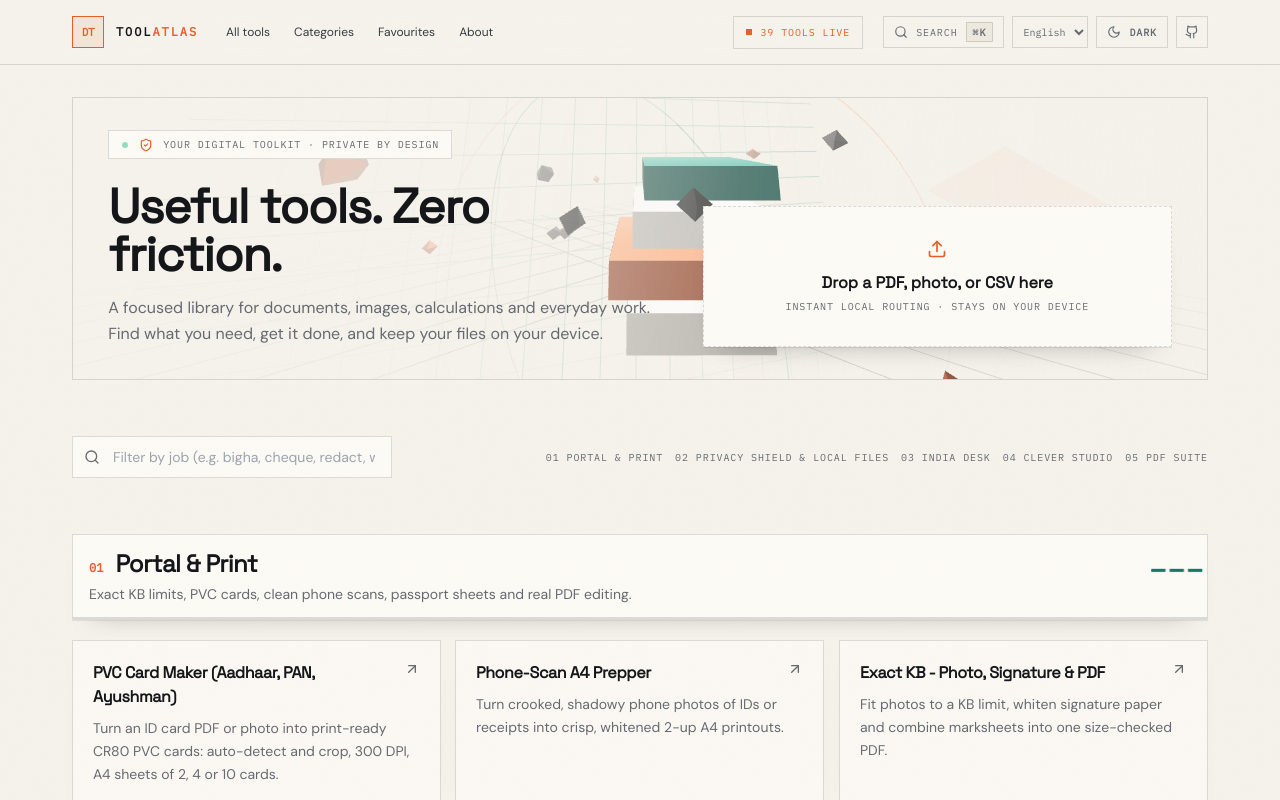
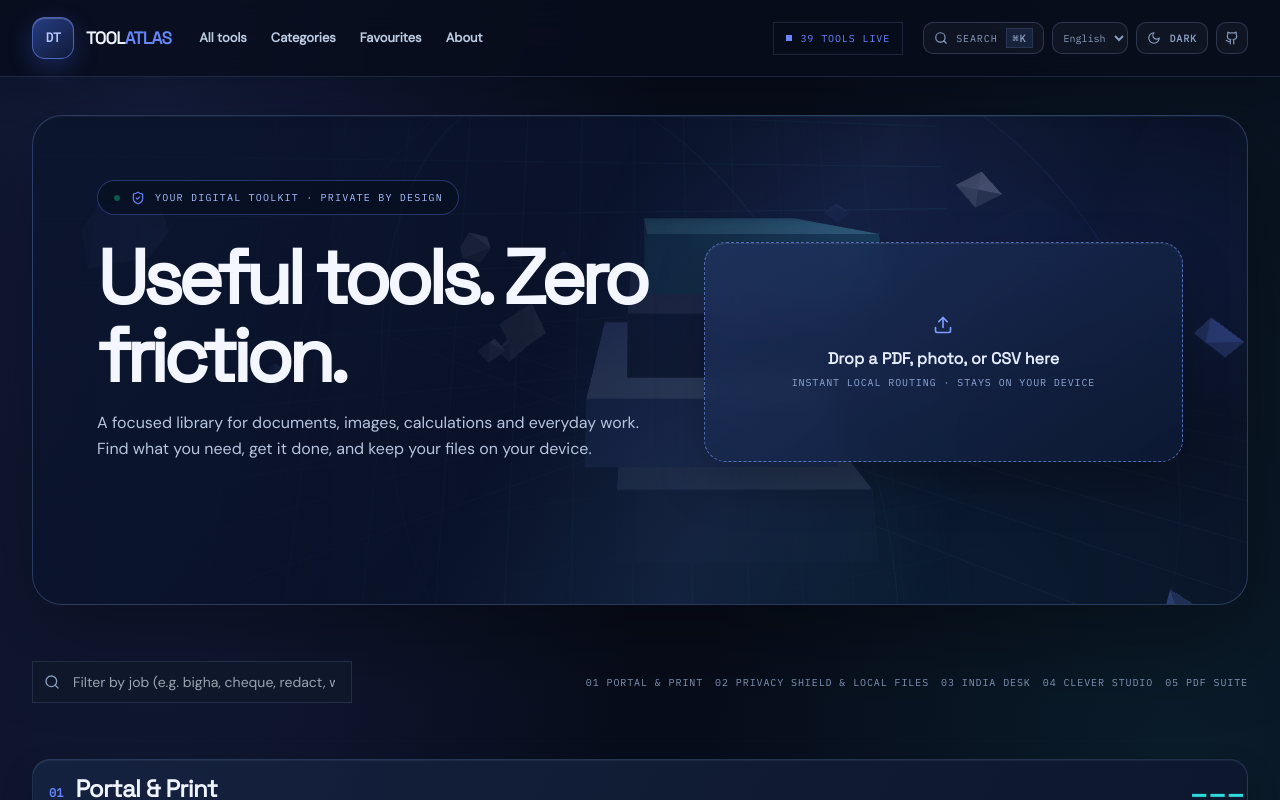
Before and after one commit to deepbat/toolatlas, a React (Vite) app: page / in a window 1280 px wide. Shown: the top 800 px of the page. Built offline with nearby package versions, Linux system fonts and the light colour scheme.

Commit message:
Apply complete ToolAtlas midnight visual redesign

```diff
--- a/src/index.css
+++ b/src/index.css
@@ -912,3 +912,178 @@ input[type=color] {min-height:46px;padding:4px}button {touch-action:manipulation
     transform: none !important;
   }
 }
+
+
+/* ================================================================
+   TOOLATLAS REDESIGN — Midnight / electric blue visual system
+   ================================================================ */
+:root {
+  --bg: 8 13 27;
+  --surface: 15 23 43;
+  --raised: 23 34 59;
+  --line: 115 139 180;
+  --line-a: .2;
+  --fg: 239 245 255;
+  --soft: 190 205 228;
+  --muted: 137 157 190;
+  --accent: 104 135 255;
+  --accent-2: 48 218 218;
+  --accent-soft: 24 35 72;
+  --on-accent: 255 255 255;
+}
+.dark {
+  --bg: 7 11 24;
+  --surface: 14 21 40;
+  --raised: 23 33 58;
+  --line: 122 149 195;
+  --line-a: .2;
+  --fg: 240 246 255;
+  --soft: 190 207 233;
+  --muted: 132 153 190;
+  --accent: 116 145 255;
+  --accent-2: 53 220 220;
+  --accent-soft: 24 35 72;
+  --on-accent: 255 255 255;
+}
+html { background: #080d1b; }
+body {
+  background:
+    radial-gradient(ellipse at 12% 0%, rgba(73,99,210,.19), transparent 32rem),
+    radial-gradient(ellipse at 92% 22%, rgba(31,174,190,.10), transparent 30rem),
+    #080d1b;
+  color: #eff5ff;
+}
+body::before {
+  content: "";
+  position: fixed;
+  inset: 0;
+  z-index: -1;
+  pointer-events: none;
+  opacity: .22;
+  background-image: linear-gradient(rgba(136,160,210,.06) 1px, transparent 1px), linear-gradient(90deg, rgba(136,160,210,.06) 1px, transparent 1px);
+  background-size: 48px 48px;
+  mask-image: linear-gradient(to bottom, black, transparent 82%);
+}
+.container-page { max-width: 1440px; }
+header.sticky {
+  background: rgba(8,13,27,.82) !important;
+  border-color: rgba(125,153,210,.18) !important;
+  box-shadow: 0 12px 40px rgba(0,0,0,.2);
+}
+header.sticky .container-page { height: 76px; }
+header.sticky a[aria-label="ToolAtlas home"] > span:first-child {
+  width: 42px; height: 42px; border-radius: 13px;
+  border: 1px solid rgba(116,145,255,.55);
+  background: linear-gradient(145deg, #263d83, #101a38);
+  box-shadow: 0 8px 24px rgba(75,105,240,.28), inset 0 1px rgba(255,255,255,.2);
+}
+header.sticky a[aria-label="ToolAtlas home"] > span:first-child span {
+  color: #b9c8ff; font-size: 13px;
+}
+header.sticky a[aria-label="ToolAtlas home"] > span:last-child span {
+  font-family: 'Space Grotesk', sans-serif;
+  font-size: 17px; letter-spacing: -.04em;
+}
+header.sticky nav a { font-size: 13px; font-weight: 600; }
+header.sticky button, header.sticky select, header.sticky a[aria-label="ToolAtlas on GitHub"] {
+  border-radius: 10px; border-color: rgba(135,157,204,.25);
+  background: rgba(255,255,255,.035);
+}
+.stage {
+  position: relative;
+  overflow: hidden;
+  min-height: 490px;
+  padding: clamp(28px,5vw,66px);
+  border: 1px solid rgba(131,157,220,.24);
+  border-radius: 30px;
+  background:
+    radial-gradient(ellipse at 82% 30%, rgba(55,91,225,.28), transparent 35%),
+    radial-gradient(ellipse at 70% 100%, rgba(22,188,199,.13), transparent 40%),
+    linear-gradient(135deg, #111d3b 0%, #0d1730 48%, #101b35 100%);
+  box-shadow: 0 35px 90px rgba(0,0,0,.35), inset 0 1px rgba(255,255,255,.1);
+}
+.stage::after {
+  content: ""; position:absolute; inset:0; pointer-events:none;
+  background: linear-gradient(115deg, transparent 42%, rgba(119,150,255,.08) 60%, transparent 78%);
+}
+.stage > .relative { position:relative; z-index:3; }
+.stage .depth-scene { opacity:.55; }
+.stage .depth-scrim { background: linear-gradient(90deg, rgba(10,18,39,.94) 0%, rgba(10,18,39,.72) 52%, rgba(10,18,39,.15) 100%); }
+.stage .inline-flex.items-center.gap-2\.5 {
+  border-radius: 999px; border-color: rgba(104,135,255,.32);
+  background: rgba(7,14,32,.62); color:#a9c1ff;
+  padding: 9px 15px; letter-spacing:.12em;
+}
+.stage h1 { max-width: 720px; font-size: clamp(42px,6.3vw,76px); line-height:1.02; letter-spacing:-.065em; color:#f4f7ff; }
+.stage h1::first-line { color:#f4f7ff; }
+.stage p { color:#b7c5e0; }
+.stage .tray {
+  min-height: 220px; border-radius: 22px; border:1px dashed rgba(126,158,255,.6);
+  background: linear-gradient(145deg, rgba(31,50,94,.78), rgba(13,26,53,.86));
+  box-shadow: 0 20px 48px rgba(0,0,0,.28), inset 0 1px rgba(255,255,255,.09);
+  backdrop-filter: blur(14px);
+}
+.stage .tray:hover { border-color:#62dce2; background:linear-gradient(145deg,rgba(39,67,119,.88),rgba(13,31,58,.92)); }
+.stage .tray span { color:#e5edff; }
+.stage .tray svg { color:#7e9dff; }
+.stage .tray span.font-mono { color:#8fa7d4; }
+.stage .tray-open { transform: perspective(900px) rotateX(4deg) translateY(-3px); }
+.container-page.pt-6 { padding-top: 38px; }
+.container-page.space-y-14 { gap: 76px; }
+.wall-chips { gap: 9px; }
+.wall-chip {
+  border:1px solid rgba(129,154,207,.24) !important;
+  border-radius:999px !important; padding:9px 15px !important;
+  color:#b7c6e4 !important; background:rgba(17,29,55,.8) !important;
+  box-shadow:0 7px 18px rgba(0,0,0,.16) !important;
+}
+.wall-chip[data-active="true"] {
+  color:#fff !important; border-color:rgba(117,145,255,.75) !important;
+  background:linear-gradient(135deg,#425ed0,#263e91) !important;
+  box-shadow:0 8px 24px rgba(67,91,205,.28) !important;
+}
+.wall-card {
+  border:1px solid rgba(133,157,207,.18) !important;
+  border-radius:19px !important;
+  background:linear-gradient(145deg,rgba(25,39,69,.98),rgba(13,22,43,.98)) !important;
+  box-shadow:0 12px 30px rgba(0,0,0,.23), inset 0 1px rgba(255,255,255,.07) !important;
+}
+.wall-card:hover {
+  border-color:rgba(107,145,255,.62) !important;
+  box-shadow:0 25px 48px rgba(0,0,0,.36),0 0 30px rgba(70,104,224,.14) !important;
+}
+.wall-preview { border-radius:14px !important; }
+.wall-name { color:#eff4ff !important; font-size:15px !important; }
+.wall-desc { color:#9aaccd !important; }
+.wall-meta { color:#8296bd !important; }
+.wall-tag { border-radius:999px !important; }
+.plate {
+  border-radius:18px; border:1px solid rgba(124,151,207,.2);
+  background:linear-gradient(120deg,rgba(21,34,63,.98),rgba(13,23,45,.98));
+  box-shadow:0 14px 32px rgba(0,0,0,.2),inset 0 1px rgba(255,255,255,.06);
+}
+.plate h2 { color:#eff4ff; }
+.plate p { color:#9fb0d0; }
+.card-3d {
+  border-radius:17px; border-color:rgba(130,155,210,.18) !important;
+  background:linear-gradient(145deg,rgba(23,36,66,.98),rgba(13,22,43,.98)) !important;
+  box-shadow:0 12px 28px rgba(0,0,0,.2),inset 0 1px rgba(255,255,255,.05);
+}
+.card-3d h3 { color:#eef3ff; }
+.card-3d p { color:#9aaccd; }
+footer { background:rgba(8,14,29,.82) !important; border-color:rgba(129,154,207,.18) !important; }
+footer p, footer li { color:#94a8cc; }
+footer h3 { color:#7e9dff !important; }
+input,select,textarea { color-scheme:dark; }
+@media (max-width: 640px) {
+  .container-page.pt-6 { padding-top:18px; }
+  .stage { min-height:0; padding:24px 18px; border-radius:22px; }
+  .stage h1 { font-size:43px; }
+  .stage .depth-scene { opacity:.25; }
+  .stage .depth-scrim { background:linear-gradient(180deg,rgba(10,18,39,.5),rgba(10,18,39,.92) 70%); }
+  header.sticky .container-page { height:64px; }
+  .wall-card { padding:10px !important; }
+}
+@media (prefers-reduced-motion: reduce) {
+  .stage *, .wall-card, .wall-chip { transition-duration:.01ms !important; animation-duration:.01ms !important; }
+}
```
